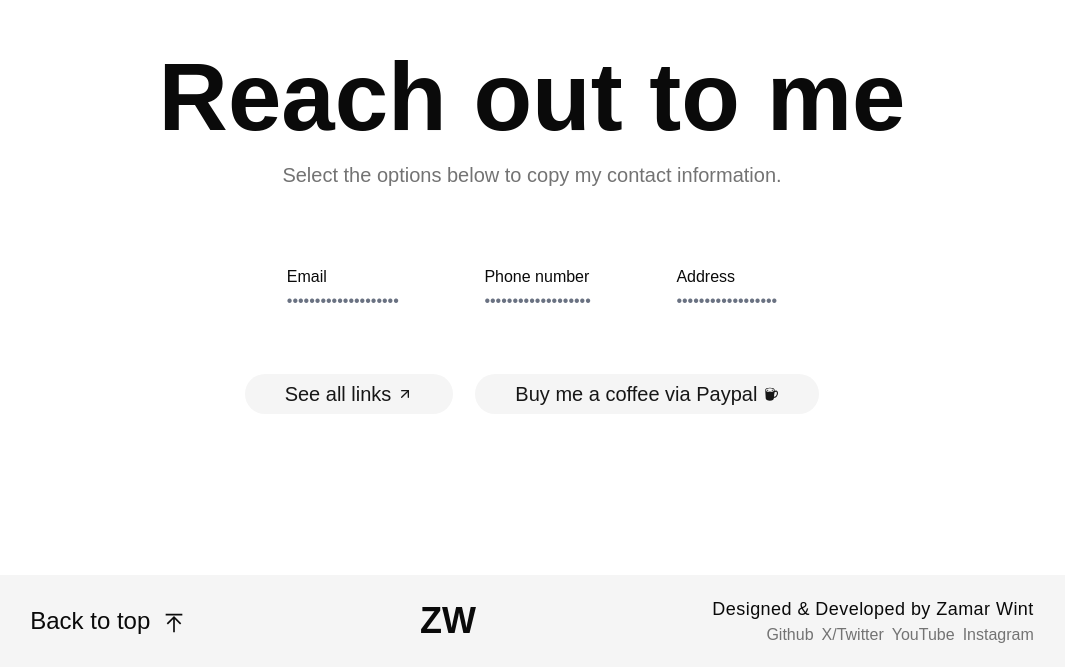
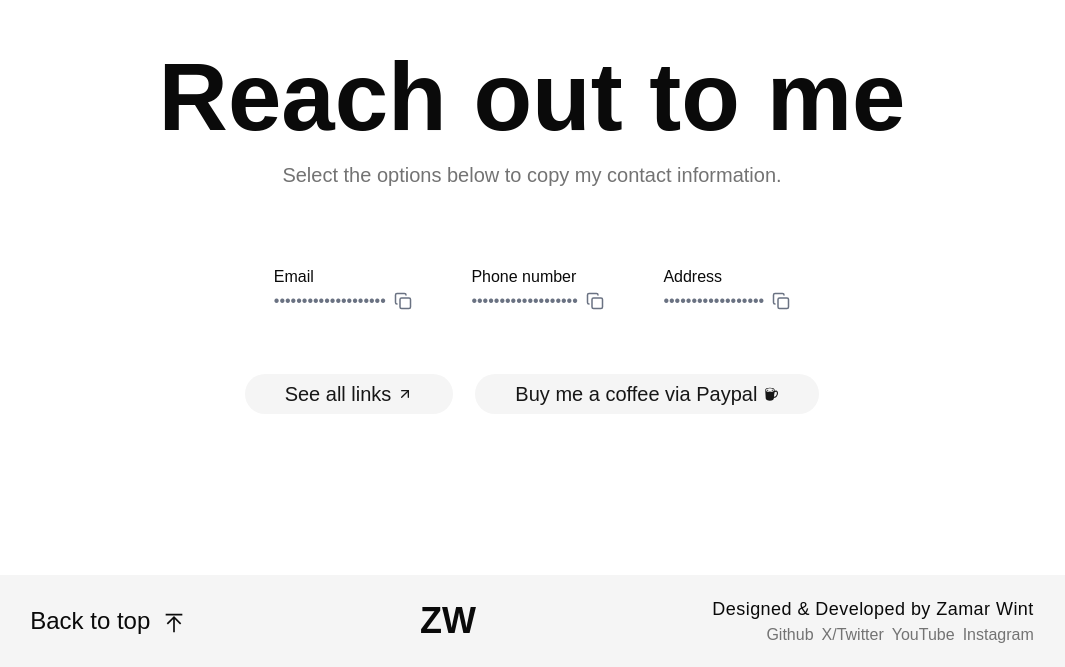
Before and after one commit to zamarwint/ZWPortfolio, a Next.js app: page /gallery in a window 1280 px wide. Shown: the part 2037-2704 px from the top of the page, without its empty margins (108-1173 px from the left). Built offline with nearby package versions, Linux system fonts and the light colour scheme; no server answers; a web font is replaced by a local one.

Commit message:
Version 1.1.9, changed out the favicon, improved the copy functionality in the footer, placed a line under the education section and made some other tweaks.

```diff
--- a/app/(pages)/chat/page.tsx
+++ b/app/(pages)/chat/page.tsx
@@ -13,7 +13,7 @@ import {
 	DialogTitle,
 } from "../../../components/ui/dialog";
 
-interface ChatMessage {
+export interface ChatMessage {
 	senderId: string;
 	text: string;
 	timestamp: string;
--- a/app/(pages)/page.tsx
+++ b/app/(pages)/page.tsx
@@ -138,12 +138,22 @@ const Home = () => {
               <p>
                 I have done exceptionally well throughout my school years and now I am in university pursuing a STEM degree.
                 I am a visionary, a problem solver, an innovator, an entrepreneur, and a leader.
-                I innovate to elevate, the lives of others, as I believe that technology should be used to improve the lives of others.
+                I innovate to elevate, the lives of others, as I believe that technology should be used to improve lives.
               </p>
               <p>
                 I have volunteered as a camera operator, and a vision mixer and I have worked as a Data Entry clerk.
-                When I was volunteering as a vision mixer, I also assisted in broadcasting and live streaming and setting up stream schedules.
+                When I was volunteering as a vision mixer, I also assisted in live streaming and setting up stream schedules.
+                Lastly, I have helped out children who were in primary school to pass their Math PEP exams.
               </p>
+              <svg height="50" width="700" xmlns="http://www.w3.org/2000/svg">
+                <line
+                  x1="0"
+                  y1="10"
+                  x2="700"
+                  y2="10"
+                  className="stroke-1 stroke-white"
+                />
+              </svg>
             </div>
           </div>
         </div>
--- a/app/_components/Footer.tsx
+++ b/app/_components/Footer.tsx
@@ -2,12 +2,13 @@ import Link from "next/link";
 import { GrLinkTop } from "react-icons/gr";
 import { CheckLocation } from "../../lib/functions";
 import { GiCoffeeMug } from "react-icons/gi";
-import { SuccessContent, ErrorContent } from "../_components/modal-content";
+import { ErrorContent } from "../_components/modal-content";
 import { useState } from "react";
 import { FiArrowUpRight } from "react-icons/fi";
 import { Button } from "@/components/ui/button";
 import { Dialog, DialogContent, DialogDescription, DialogHeader, DialogTitle } from "@/components/ui/dialog";
 import { underlineDrawAmber, underlineDrawNeutral } from "./UnderlineDraw";
+import { Check, Copy } from "lucide-react";
 
 const bottomLinks = [
 	{
@@ -29,8 +30,10 @@ const bottomLinks = [
 ]
 
 const Footer = () => {
-	const [isOpen, setIsOpen] = useState(false);
-	const [result, setResult] = useState(false);
+	const [isOpen, setIsOpen] = useState<boolean>(false);
+	const [isCopiedEmail, setIsCopiedEmail] = useState<boolean>(false);
+	const [isCopiedPhoneNumber, setIsCopiedPhoneNumber] = useState<boolean>(false);
+	const [isCopiedAddress, setIsCopiedAddress] = useState<boolean>(false);
 
 	const toggleModal = () => {
 		setIsOpen(true);
@@ -39,13 +42,37 @@ const Footer = () => {
 	const handleCopy = async (text: string) => {
 		try {
 			await navigator.clipboard.writeText(text);
-			setResult(true);
-			toggleModal();
 		} catch {
-			setResult(false);
 			toggleModal();
 		}
 	};
+
+	const handleCopyEmail = () => {
+		setIsCopiedEmail(true);
+		handleCopy("wintzamar@gmail.com")
+
+		setTimeout(() => {
+			setIsCopiedEmail(false);
+		}, 3000)
+	}
+
+	const handleCopyPhoneNumber = () => {
+		setIsCopiedPhoneNumber(true);
+		handleCopy("18763346720")
+
+		setTimeout(() => {
+			setIsCopiedPhoneNumber(false);
+		}, 3000)
+	}
+
+	const handleCopyAddress = () => {
+		setIsCopiedAddress(true);
+		handleCopy("Jamaica")
+
+		setTimeout(() => {
+			setIsCopiedAddress(false);
+		}, 3000)
+	}
 
 	return (
 		<>
@@ -62,24 +89,26 @@ const Footer = () => {
 				<div className="select-none flex flex-col gap-12 py-10 text-center w-xl md:text-left">
 					<div className="flex flex-col md:flex-row items-center justify-around gap-10 lg:gap-0">
 						<div
-							onClick={() => handleCopy("wintzamar@gmail.com")}
 							className="cursor-pointer"
 						>
 							<div>Email</div>
-							<div className="text-gray-500 hover:text-gray-400">
-								••••••••••••••••••••
+							<div className="text-gray-500 hover:text-gray-400 inline-flex items-center gap-2">
+								<span>••••••••••••••••••••</span>
+								<span onClick={handleCopyEmail}>{isCopiedEmail ? <Check size={18} /> : <Copy size={18} />}</span>
 							</div>
 						</div>
-						<div onClick={() => handleCopy("18763346720")} className="cursor-pointer">
+						<div className="cursor-pointer">
 							<div>Phone number</div>
-							<div className="text-gray-500 hover:text-gray-400">
-								•••••••••••••••••••
+							<div className="text-gray-500 hover:text-gray-400 inline-flex items-center gap-2">
+								<span>•••••••••••••••••••</span>
+								<span onClick={handleCopyPhoneNumber}>{isCopiedPhoneNumber ? <Check size={18} /> : <Copy size={18} />}</span>
 							</div>
 						</div>
-						<div onClick={() => handleCopy("Jamaica")} className="cursor-pointer">
+						<div className="cursor-pointer">
 							<div>Address</div>
-							<div className="text-gray-500 hover:text-gray-400">
-								••••••••••••••••••
+							<div className="text-gray-500 hover:text-gray-400 inline-flex items-center gap-2">
+								<span>••••••••••••••••••</span>
+								<span onClick={handleCopyAddress}>{isCopiedAddress ? <Check size={18} /> : <Copy size={18} />}</span>
 							</div>
 						</div>
 					</div>
@@ -117,7 +146,7 @@ const Footer = () => {
 					ZW
 				</Link>
 				<div className="w-3xs md:w-fit flex flex-col hover:text-neutral-600 hover:dark:text-neutral-300 items-end justify-center text-right gap-4 md:gap-0">
-					<div className="text-lg tracking-wide">
+					<div className="text-lg font-medium tracking-wide">
 						Designed & Developed by Zamar Wint
 					</div>
 					<div>
@@ -142,20 +171,12 @@ const Footer = () => {
 			<Dialog open={isOpen} onOpenChange={setIsOpen}>
 				<DialogContent>
 					<DialogHeader className="text-center">
-						<DialogTitle className="text-2xl font-bold">{result ? "Success" : "Error"}</DialogTitle>
+						<DialogTitle className="text-2xl font-bold">Error</DialogTitle>
 					</DialogHeader>
-					{result ? (
-						<DialogDescription className="flex flex-col items-center justify-center gap-4 text-center">
-							<SuccessContent />
-							Successfully copied to clipboard! I will get back to you as soon as possible.
-						</DialogDescription>
-					) : (
-						<DialogDescription className="flex flex-col items-center justify-center gap-4 text-center">
-							<ErrorContent />
-							There was an error copying to your clipboard. Please try again.
-						</DialogDescription>
-					)
-					}
+					<DialogDescription className="flex flex-col items-center justify-center gap-4 text-center">
+						<ErrorContent />
+						There was an error copying to your clipboard. Please try again.
+					</DialogDescription>
 				</DialogContent>
 			</Dialog>
 		</>
--- a/app/_components/Navbar.tsx
+++ b/app/_components/Navbar.tsx
@@ -153,7 +153,7 @@ const Navbar = () => {
 			</div>
 			<motion.div
 				id="scroll-indicator"
-				className="fixed top-0 left-0 right-0 h-[2px] w-screen bg-amber-900 dark:bg-amber-500 origin-left z-50"
+				className="fixed top-0 left-0 right-0 h-0.5 w-screen bg-amber-900 dark:bg-amber-500 origin-left z-50"
 				style={{
 					scaleX: scrollYProgress,
 				}}
--- a/app/_components/chat/ChatMessages.tsx
+++ b/app/_components/chat/ChatMessages.tsx
@@ -1,10 +1,11 @@
 import { motion } from "motion/react";
+import type { ChatMessage } from "@/app/(pages)/chat/page";
 
 export default function ChatMessages({
 	messages,
 	currentUserId,
 }: {
-	messages: any[];
+	messages: ChatMessage[];
 	currentUserId: string | undefined;
 }) {
 	return (
@@ -18,16 +19,14 @@ export default function ChatMessages({
 						animate={{ opacity: 1, y: 0, scale: 1 }}
 						transition={{ duration: 0.3 }}
 						key={index}
-						className={`flex flex-col max-w-[75%] md:max-w-[60%] ${
-							isMe ? "self-end items-end" : "self-start items-start"
-						}`}
+						className={`flex flex-col max-w-[75%] md:max-w-[60%] ${isMe ? "self-end items-end" : "self-start items-start"
+							}`}
 					>
 						<div
-							className={`p-3 md:p-4 rounded-2xl shadow-sm font-hoves-regular text-[15px] md:text-base ${
-								isMe
+							className={`p-3 md:p-4 rounded-2xl shadow-sm font-hoves-regular text-[15px] md:text-base ${isMe
 									? "bg-black text-white rounded-tr-sm dark:bg-white dark:text-black"
 									: "bg-white text-black rounded-tl-sm border border-neutral-200 dark:bg-neutral-800 dark:text-white dark:border-neutral-700"
-							}`}
+								}`}
 						>
 							<p className="whitespace-pre-wrap wrap-break-word">{msg.text}</p>
 						</div>
--- a/lib/bot-data.ts
+++ b/lib/bot-data.ts
@@ -41,7 +41,7 @@ export const botData: BotData = {
                 "skill", "tech", "stack", "languages", "frameworks", "tools", "know", "frontend", "backend",
             ],
             response:
-                "Zamar specializes in modern full-stack web development. His core stack includes React, TypeScript, Node.js, Express, and Socket.IO for real-time features. He is also experienced with modern styling tools and database management.",
+                "Zamar specializes in modern full-stack web development. His core stack includes React, TypeScript, Next.js, Motion, Node.js, Express, Socket.IO for real-time features, Shadcn UI as his choice of UI library, PostgreSQL as his choice of database, Docker, and Git for version control.",
         },
         {
             keywords: ["who are you", "your name", "what are you", "bot"],
```
Also changed, not shown: lib/data.ts (+5 -5 lines), app/icon.png (added), 1 other file (tests, documents, lock files or other folders).
